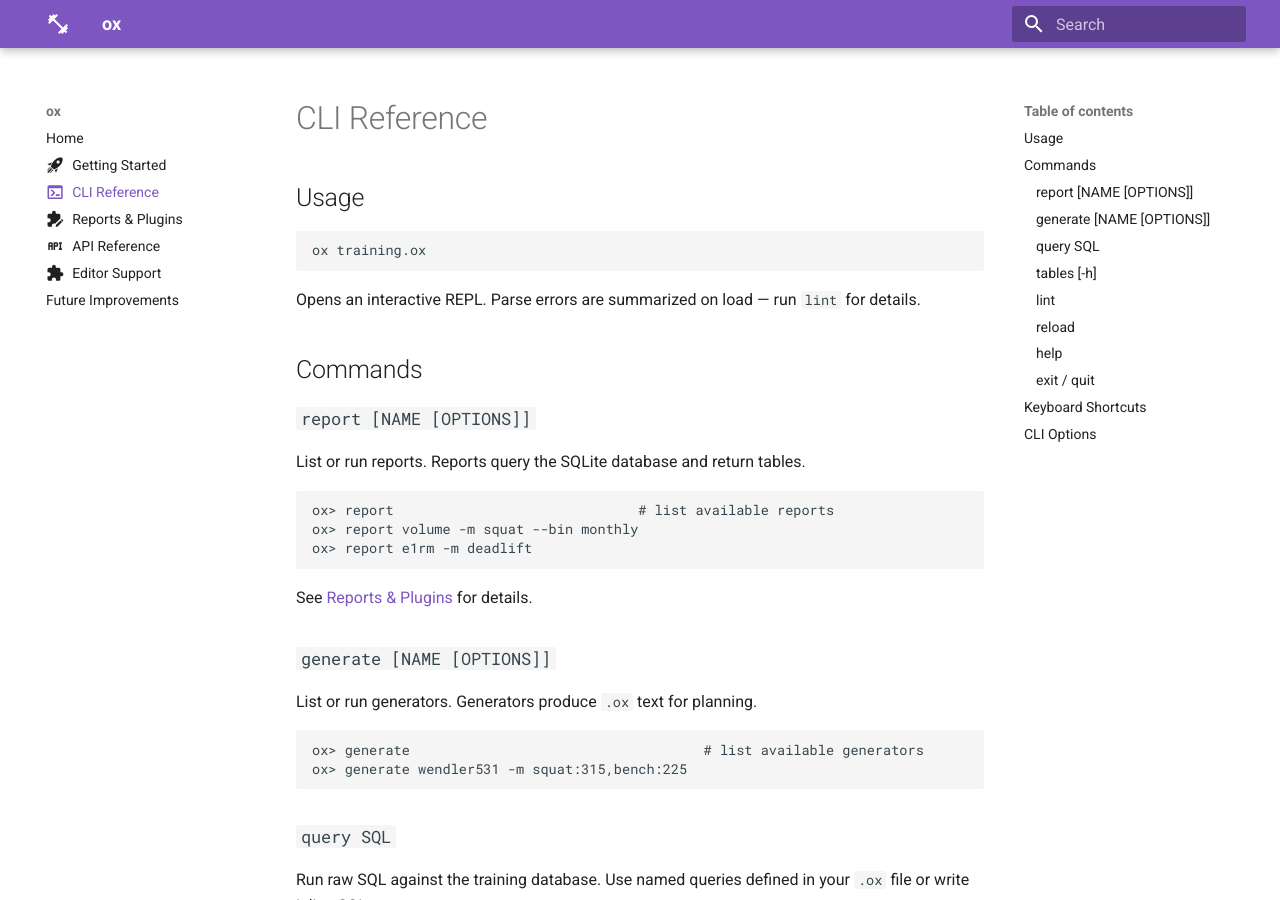
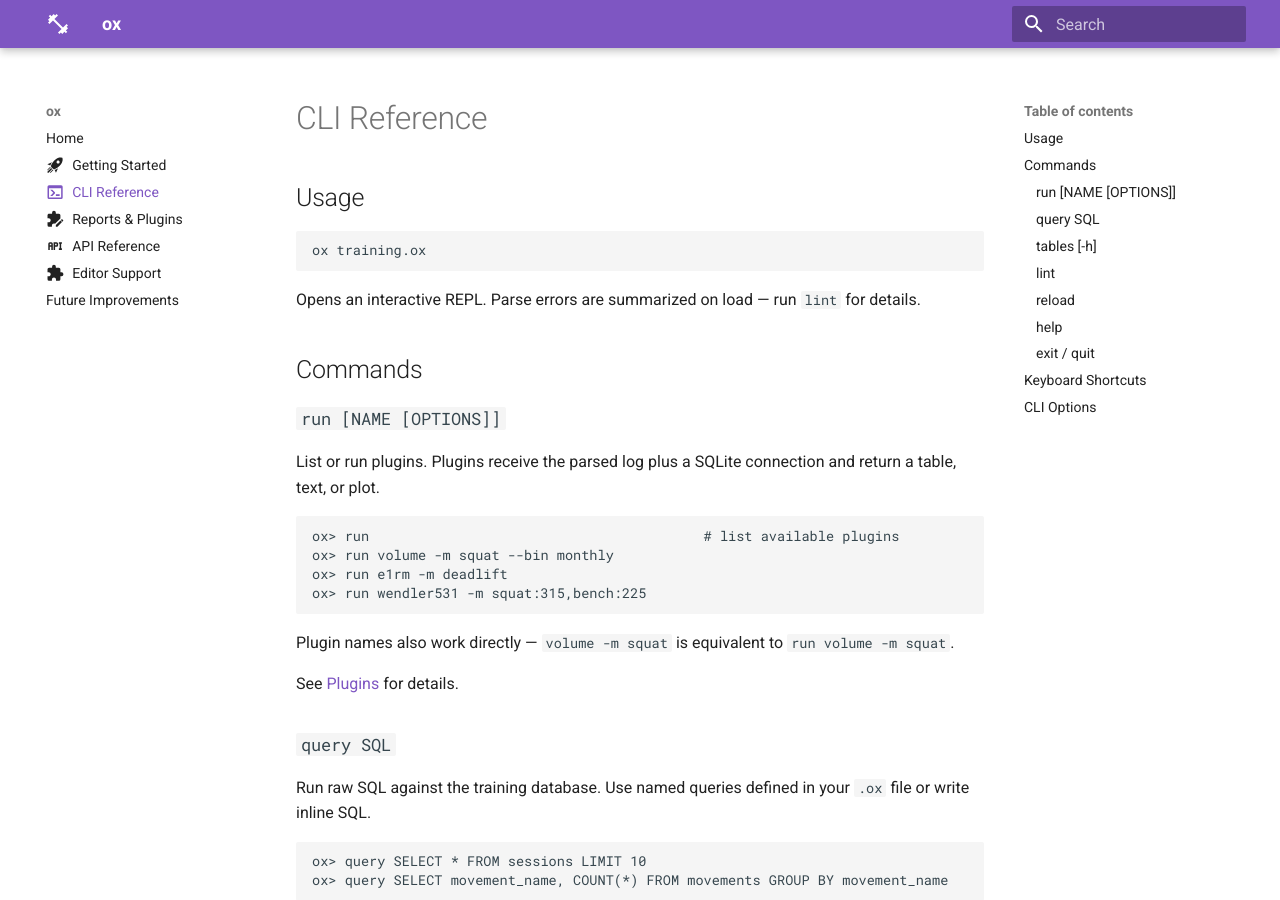
Before and after one commit to konnerhorton/ox, an MkDocs documentation site: the page built from docs/cli-reference.md, in a window 1280 px wide and 900 px high. Built offline with MkDocs 1.6.1 and Material for MkDocs 9.7.7, drawn with Linux system fonts in a browser that asks for light colours.

Commit message:
update cli docs for plugins
generalized plugin interface to just use `run` instead of `generate` and `report`
update cli docs to reflect

````diff
--- a/docs/cli-reference.md
+++ b/docs/cli-reference.md
@@ -14,26 +14,20 @@ Opens an interactive REPL. Parse errors are summarized on load — run `lint` fo
 
 ## Commands
 
-### `report [NAME [OPTIONS]]`
+### `run [NAME [OPTIONS]]`
 
-List or run reports. Reports query the SQLite database and return tables.
+List or run plugins. Plugins receive the parsed log plus a SQLite connection and return a table, text, or plot.
 
 ```
-ox> report                              # list available reports
-ox> report volume -m squat --bin monthly
-ox> report e1rm -m deadlift
+ox> run                                         # list available plugins
+ox> run volume -m squat --bin monthly
+ox> run e1rm -m deadlift
+ox> run wendler531 -m squat:315,bench:225
 ```
 
-See [Reports & Plugins](plugins.md) for details.
+Plugin names also work directly — `volume -m squat` is equivalent to `run volume -m squat`.
 
-### `generate [NAME [OPTIONS]]`
-
-List or run generators. Generators produce `.ox` text for planning.
-
-```
-ox> generate                                    # list available generators
-ox> generate wendler531 -m squat:315,bench:225
-```
+See [Plugins](plugins.md) for details.
 
 ### `query SQL`
 
````
